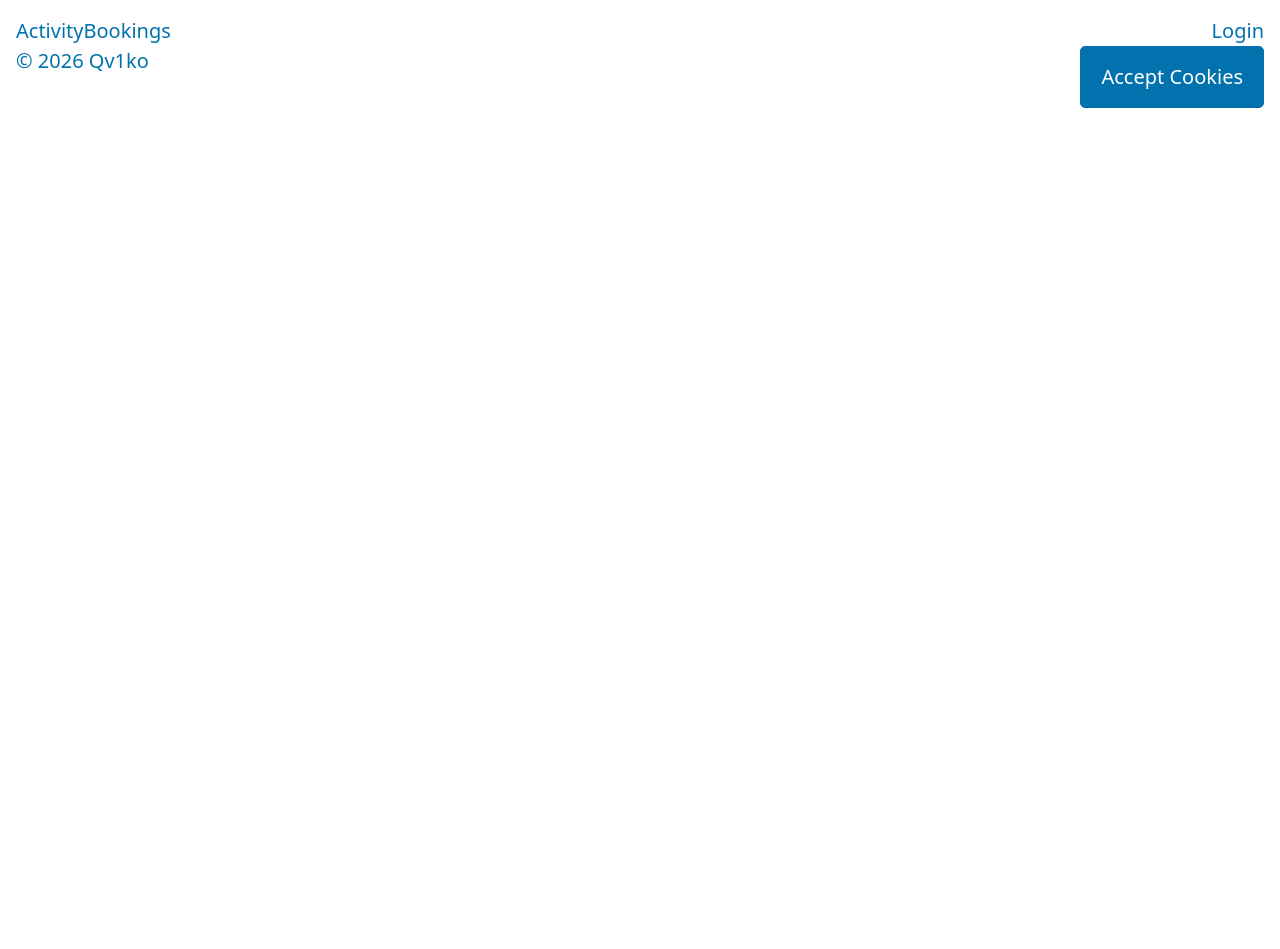
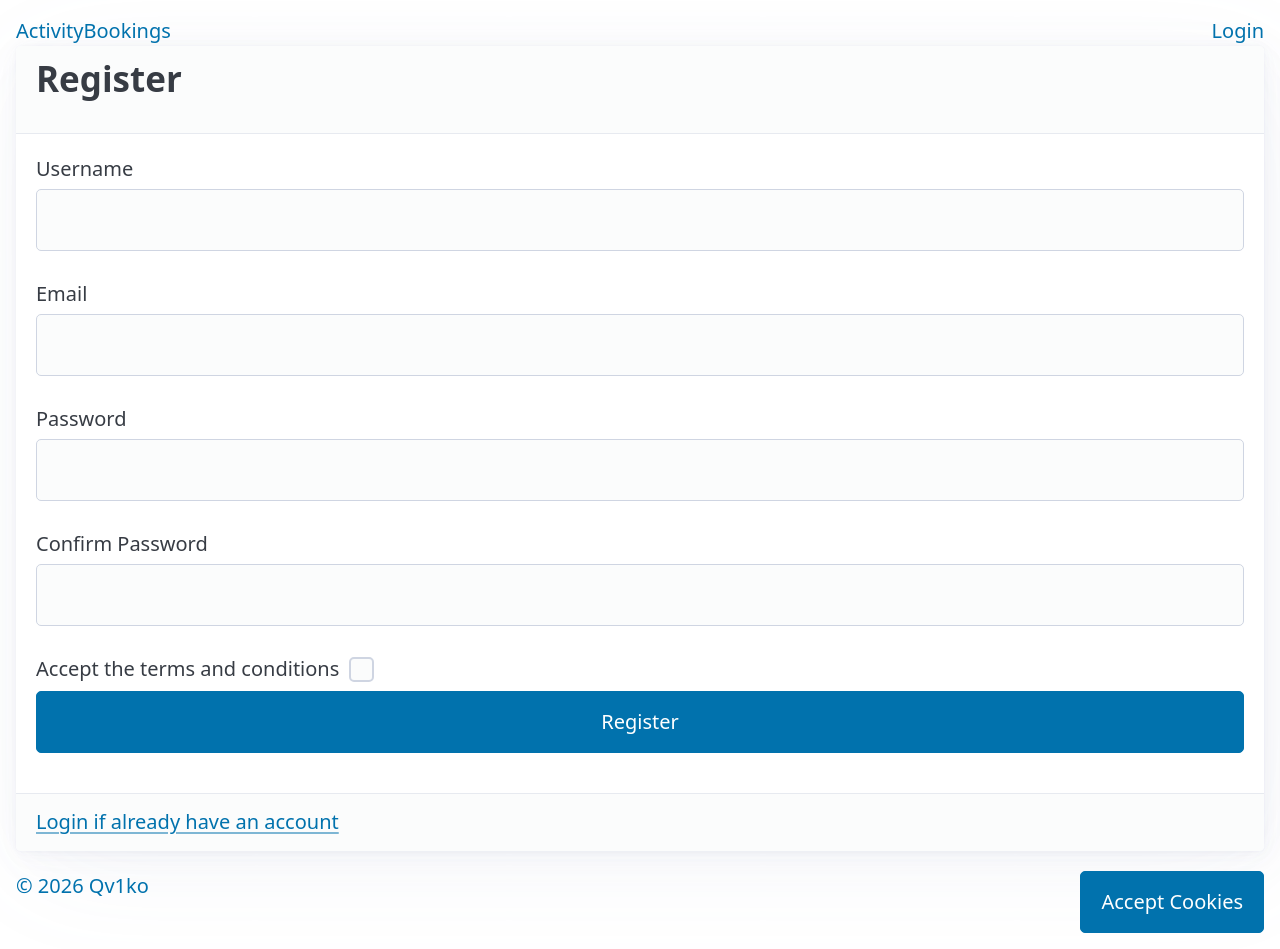
Before and after one commit to Qv1ko/curso-angular-moderno, an Angular app: page /auth/register in a window 1280 px wide. Before the commit this address led to /. Before the commit the page ends 800 px from the top, so only its background shows below. Built offline with nearby package versions, Linux system fonts and the light colour scheme.

Commit message:
feat: add register page with routerLink parameter

```diff
--- a/src/app/app.routes.ts
+++ b/src/app/app.routes.ts
@@ -3,10 +3,14 @@ import { Routes } from '@angular/router';
 export const routes: Routes = [
   {
     path: '',
-    loadComponent: () => import('./bookings/bookings'),
+    loadComponent: () => import('./bookings/bookings.page'),
   },
   {
     path: 'auth/login',
-    loadComponent: () => import('./routes/auth/login'),
+    loadComponent: () => import('./routes/auth/login/login.page'),
+  },
+  {
+    path: 'auth/register',
+    loadComponent: () => import('./routes/auth/register/register.page'),
   },
 ];
--- /dev/null
+++ b/src/app/routes/auth/register/register.page.html
@@ -0,0 +1,33 @@
+<article>
+    <header>
+        <h2>Register</h2>
+    </header>
+    <main>
+        <form>
+            <label for="username">
+                <span>Username</span>
+                <input id="username" type="text">
+            </label>
+            <label for="email">
+                <span>Email</span>
+                <input id="email" type="email">
+            </label>
+            <label for="password">
+                <span>Password</span>
+                <input id="password" type="password">
+            </label>
+            <label for="confirm">
+                <span>Confirm Password</span>
+                <input id="confirm" type="password">
+            </label>
+            <label for="terms">
+                <span>Accept the terms and conditions</span>
+                <input id="terms" type="checkbox">
+            </label>
+            <button type="submit">Register</button>
+        </form>
+    </main>
+    <footer>
+        <a [routerLink]="['/auth', 'login']">Login if already have an account</a>
+    </footer>
+</article>
```
Also changed, not shown: src/app/routes/auth/register/register.page.ts (added, +9 -0 lines), src/app/routes/auth/register/register.page.css (added).
